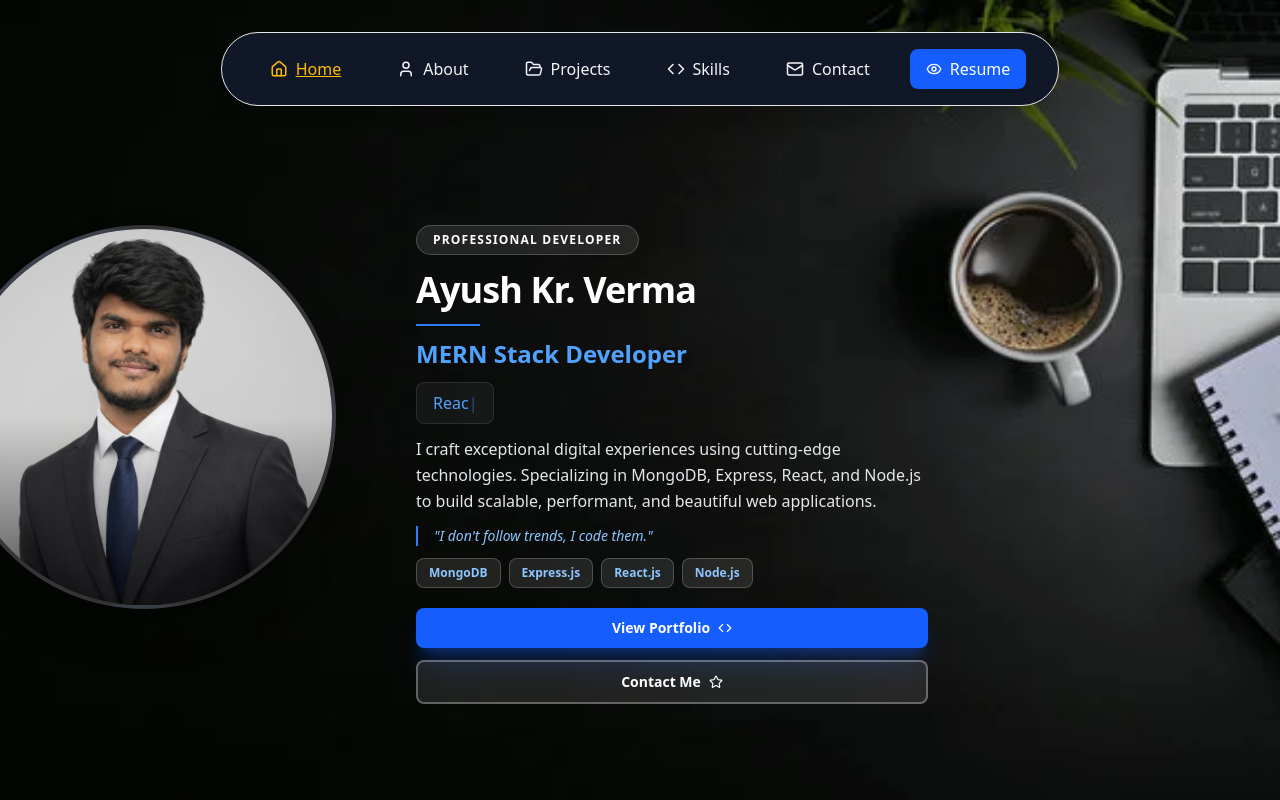
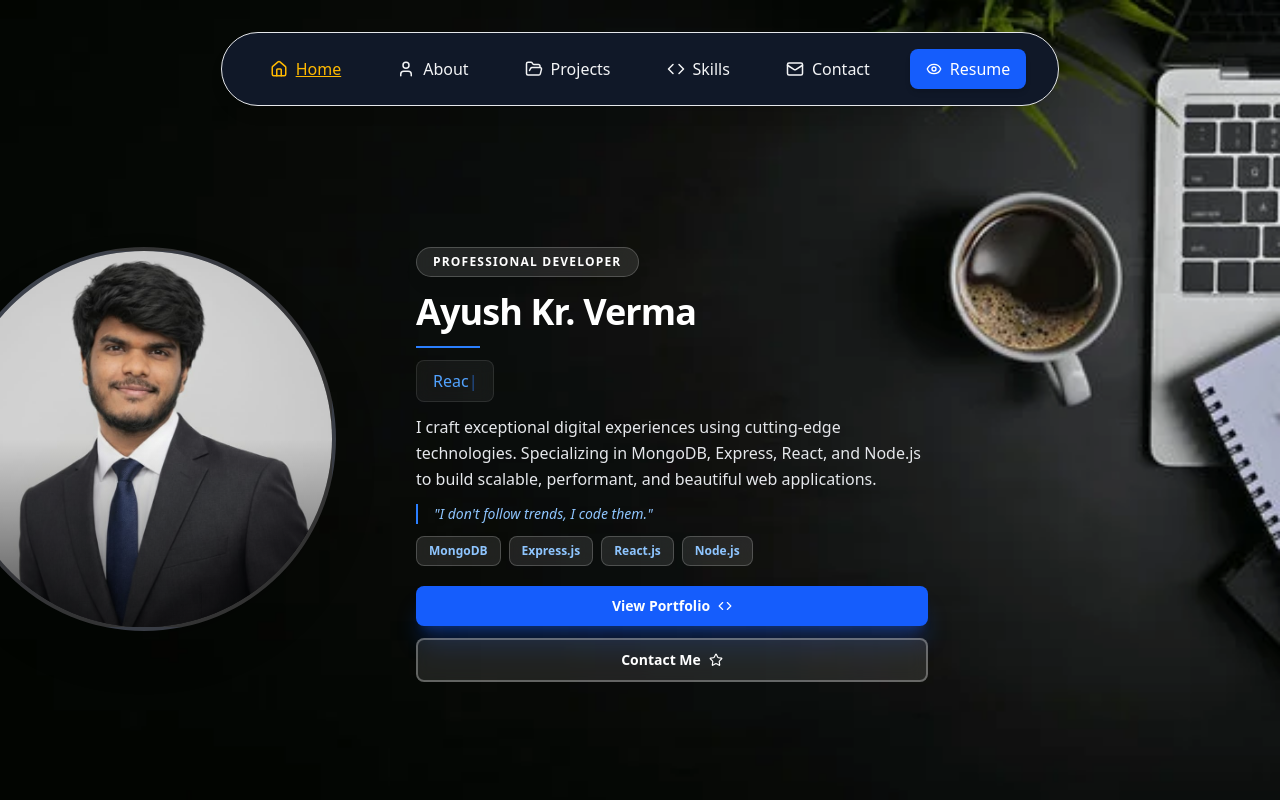
Before and after one commit to Ayush-Verma-1613/PortFolio, a React (Vite) app: page / in a window 1280 px wide. Shown: the top 800 px of the page. Built offline with nearby package versions, Linux system fonts and the light colour scheme.

Commit message:
[fixed the issue]

```diff
--- a/src/Component/Contact.jsx
+++ b/src/Component/Contact.jsx
@@ -134,9 +134,11 @@ const ContactCard = ({ method, index, isVisible }) => {
         </div>
 
         {/* Title - Smaller on mobile */}
-        <h3 className="text-xs sm:text-base md:text-lg font-serif font-bold text-blue-500 mb-1 sm:mb-1.5 md:mb-2 group-hover:text-cyan-300 transition-all duration-300">
+        <div className="inline-block px-1 sm:px-2 md:px-2 bg-gray-600 text-white text-[10px] sm:text-xs md:text-sm font-medium tracking-widest uppercase rounded-full shadow-lg border border-white/20">
+        <h3 className="text-xs sm:text-base md:text-lg font-serif font-bold text-cyan-300 mb-1 sm:mb-1.5 md:mb-2 group-hover:text-cyan-300 transition-all duration-300">
           {method.name}
-        </h3>
+        </h3></div>
+
 
         {/* Value - Smaller and hide on mobile */}
         <p className="hidden sm:block text-xs sm:text-sm text-gray-200 font-serif mb-1.5 sm:mb-2 group-hover:text-white transition-colors duration-300 break-words px-1">
@@ -147,7 +149,7 @@ const ContactCard = ({ method, index, isVisible }) => {
         </p>
 
         {/* Description - Smaller on mobile */}
-        <p className="text-[9px] sm:text-[10px] md:text-xs text-purple-600 font-serif group-hover:text-cyan-300 transition-colors duration-300">
+        <p className="text-[9px] sm:text-[10px] md:text-xs text-purple-400 font-serif group-hover:text-cyan-300 transition-colors duration-300">
           {method.description}
         </p>
 
--- a/src/Component/Hero.jsx
+++ b/src/Component/Hero.jsx
@@ -150,10 +150,6 @@ export default function PremiumHero() {
                 {/* Decorative line */}
                 <div className="w-12 sm:w-16 h-0.5 bg-blue-500 mx-auto lg:mx-0"></div>
 
-                {/* Title */}
-                <h2 className="text-lg sm:text-xl md:text-xl lg:text-xl xl:text-2xl font-semibold text-blue-400">
-                  {heroConfig.title}
-                </h2>
 
                 {/* Dynamic Role with typewriter */}
                 <div className="bg-white/5 backdrop-blur-sm rounded-lg px-3 sm:px-4 py-1.5 sm:py-2 border border-white/10 inline-block">
```
